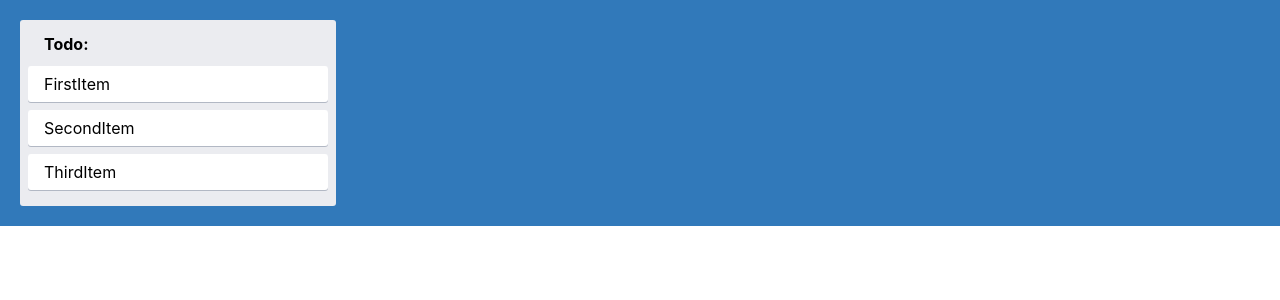
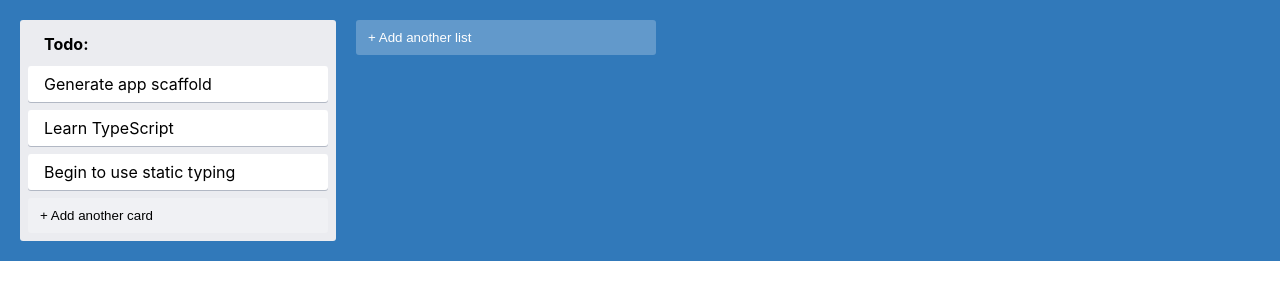
Before and after one commit to chrisbriz/examen, a React (Create React App) app in the folder board/: page / in a window 1280 px wide. Shown: the top 300 px of the page. Built offline with nearby package versions, Linux system fonts and the light colour scheme.

Commit message:
Add first components card, column and add item

```diff
--- a/board/src/App.tsx
+++ b/board/src/App.tsx
@@ -1,19 +1,15 @@
-import {
-  AppContainer,
-  CardContainer,
-  ColumnContainer,
-  ColumnTitle,
-} from "./styles";
+import {AppContainer} from "./styles";
+import { Column } from "./components/column-container/column-container";
+import { AddNewItem } from "./components/add-item/add-item";
 
 export const App = () => {
   return (
     <AppContainer>
-      <ColumnContainer>
-        <ColumnTitle>Todo: </ColumnTitle>
-        <CardContainer>FirstItem</CardContainer>
-        <CardContainer>SecondItem</CardContainer>
-        <CardContainer>ThirdItem</CardContainer>
-      </ColumnContainer>
+      <Column text="Todo:"/>
+      <AddNewItem
+        toggleButtonText="+ Add another list"
+        onAdd={console.log}
+      />
     </AppContainer>
   );
 };
--- /dev/null
+++ b/board/src/components/add-item/add-item.tsx
@@ -0,0 +1,23 @@
+import { useState } from "react";
+import { AddItemButton } from "../../styles";
+
+type AddNewItemProps = {
+    onAdd(text: string): void
+    toggleButtonText: string
+    dark?: boolean
+}
+
+export const AddNewItem = (props: AddNewItemProps) => {
+    const [showForm, setShowForm] = useState(false)
+    const {onAdd, toggleButtonText, dark} = props
+
+    if(showForm){
+
+    }
+
+    return(
+        <AddItemButton dark={dark} onClick={() => setShowForm(true)}>
+            {toggleButtonText}
+        </AddItemButton>
+    )
+}
--- /dev/null
+++ b/board/src/components/card-container/card-container.tsx
@@ -0,0 +1,9 @@
+import { CardContainer } from "../../styles";
+
+type CardProps = {
+    text: string
+}
+
+export const Card = ({text}: CardProps) => {
+    return <CardContainer>{text}</CardContainer>
+}
--- /dev/null
+++ b/board/src/components/column-container/column-container.tsx
@@ -0,0 +1,23 @@
+import { ColumnContainer, ColumnTitle } from "../../styles";
+import { Card } from "../card-container/card-container";
+import { AddNewItem } from "../add-item/add-item";
+
+type ColumnProps = {
+  text: string;
+};
+
+export const Column = ({ text }: ColumnProps) => {
+  return (
+    <ColumnContainer>
+      <ColumnTitle>{text}</ColumnTitle>
+      <Card text="Generate app scaffold" />
+      <Card text="Learn TypeScript" />
+      <Card text="Begin to use static typing" />
+      <AddNewItem
+      toggleButtonText="+ Add another card"
+      onAdd={console.log}
+      dark
+      />
+    </ColumnContainer>
+  );
+};
--- a/board/src/styles.tsx
+++ b/board/src/styles.tsx
@@ -1,4 +1,8 @@
-import styled from "styled-components"
+import styled from "styled-components";
+
+type AddItemButtonProps = {
+  dark?: boolean;
+};
 
 export const AppContainer = styled.div`
   align-items: flex-start;
@@ -8,7 +12,7 @@ flex-direction: row;
   height: 100%;
   padding: 20px;
   width: 100%;
-`
+`;
 export const CardContainer = styled.div`
   background-color: #fff;
   cursor: pointer;
@@ -17,7 +21,7 @@ padding: 0.5rem 1rem;
   max-width: 300px;
   border-radius: 3px;
   box-shadow: #091e4240 0px 1px 0px 0px;
-`
+`;
 
 export const ColumnContainer = styled.div`
   background-color: #ebecf0;
@@ -27,9 +31,25 @@ margin-right: 20px;
   border-radius: 3px;
   padding: 8px 8px;
   flex-grow: 0;
-`
+`;
 
 export const ColumnTitle = styled.div`
   padding: 6px 16px 12px;
   font-weight: bold;
-`
+`;
+
+export const AddItemButton = styled.button<AddItemButtonProps>`
+  background-color: #ffffff3d;
+  border-radius: 3px;
+  border: none;
+  color: ${(props) => (props.dark ? "#000" : "#fff")};
+  cursor: pointer;
+  max-width: 300px;
+  padding: 10px 12px;
+  text-align: left;
+  transition: background 85ms ease-in;
+  width: 100%;
+  &:hover {
+    background-color: #ffffff52;
+  }
+`;
```
Lines whose indentation alone changed are shown as unchanged.
